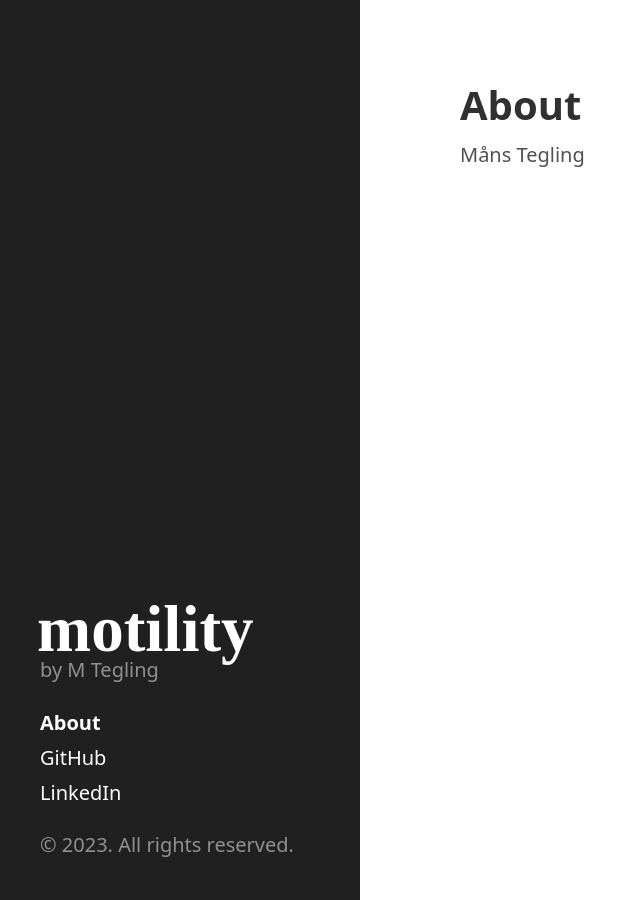
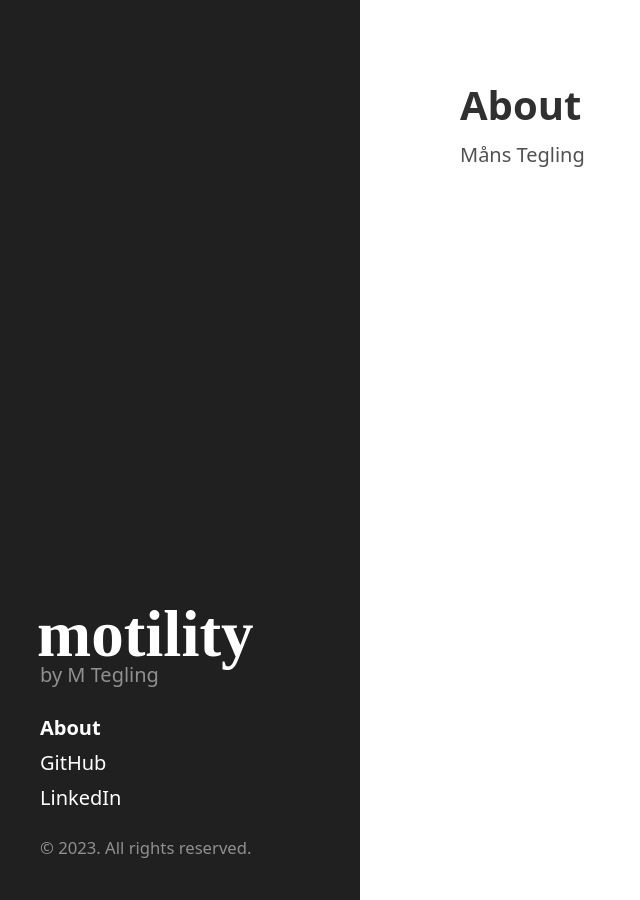
Before and after one commit to manstegling/manstegling.github.io, a Jekyll site: the page built from about.md, in a window 1280 px wide. Shown: the whole page, without its empty margins (0-640 px from the left). Built offline with Jekyll 4.4.1, drawn with Linux system fonts in a browser that asks for light colours; some web fonts are replaced; Markdown is read by kramdown in place of the engine named in the settings.

Commit message:
Styling of copyright

```diff
--- a/_includes/sidebar.html
+++ b/_includes/sidebar.html
@@ -29,6 +29,6 @@
       <a class="sidebar-nav-item" href="{{ site.linkedin }}">LinkedIn</a>
     </nav>
 
-    <p>&copy; {{ site.time | date: '%Y' }}. All rights reserved.</p>
+    <p class="sidebar-copyright">&copy; {{ site.time | date: '%Y' }}. All rights reserved.</p>
   </div>
 </div>
--- a/public/css/hyde.css
+++ b/public/css/hyde.css
@@ -99,6 +99,10 @@ a.sidebar-nav-item:focus {
 }
 .sidebar-nav-item.active {
   font-weight: bold;
+}
+.sidebar-copyright {
+    font-weight: lighter;
+    font-size: smaller;
 }
 
 /* Sticky sidebar
```
